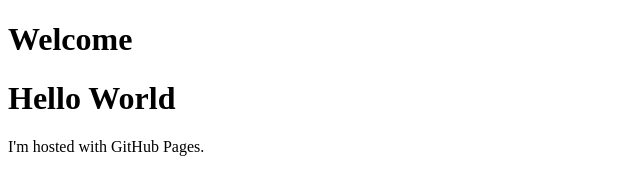
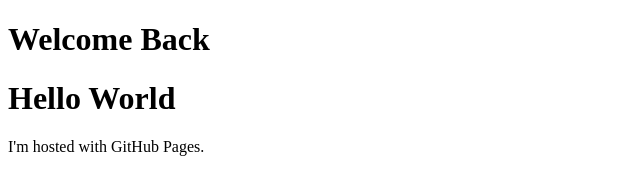
Before and after one commit to mohitthakur23/site, a plain HTML site: page index.html in a window 1280 px wide. Shown: the whole page, without its empty margins (0-640 px from the left). Drawn offline with Linux system fonts and the light colour scheme.

Commit message:
Update index.html

```diff
--- a/index.html
+++ b/index.html
@@ -1,7 +1,7 @@
 <!DOCTYPE html>
 <html>
 <body>
-<h1>Welcome</h1>
+<h1>Welcome Back</h1>
 <h1>Hello World</h1>
 <p>I'm hosted with GitHub Pages.</p>
 </body>
```
